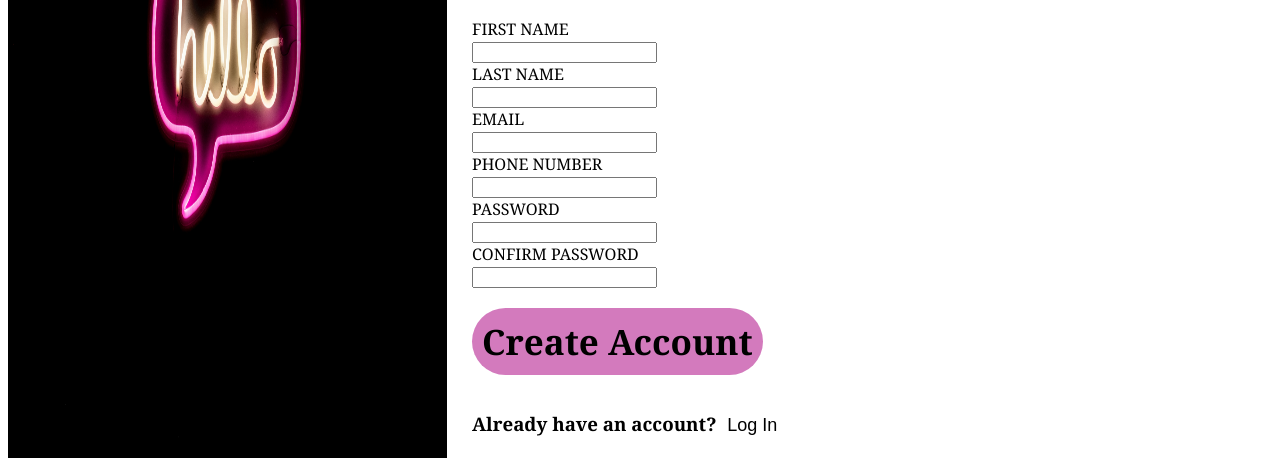
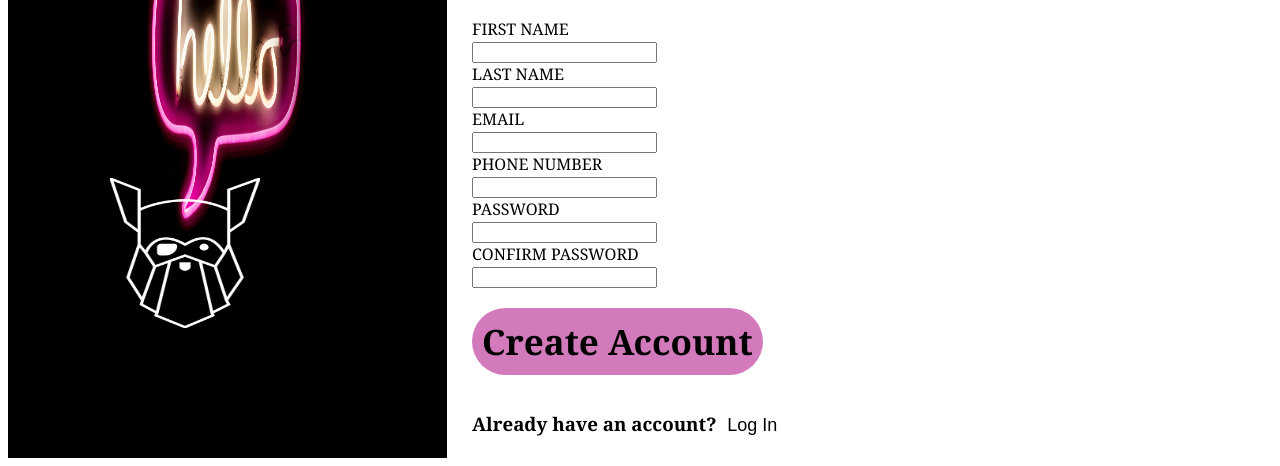
Before and after one commit to Peter-Stan/Sign-up-Form, a plain HTML site: page index.html in a window 1280 px wide. Shown: the part 350-816 px from the top of the page. Drawn offline with Linux system fonts and the light colour scheme.

Commit message:
Add files via upload

```diff
--- a/index.html
+++ b/index.html
@@ -10,7 +10,9 @@
 <body>
 <div class="image">
   <img src="Hello.jpg" alt="">
+  <img src ="odin-lined.png" alt="Odin"class="odin">
 </div>
+<form action="#" method="get">
 <div class = "form">
   <div class="header">
     <p>This is the sign up of the century! Give me your details before its too late!</p>
@@ -62,7 +64,7 @@
       <h3> Already have an account? <button type="button" class="login">Log In</button></h3>
   </div>
 
-
+</form>
 
 </body>
 </html>
--- a/style.css
+++ b/style.css
@@ -23,13 +23,26 @@ p {
     width:1000px;
     height: 100vh;
     padding-right: 25px;;
+    position: relative;
 
 
 }
 img {
     width:100%;
     height: 100%;
+
 }
+
+.odin{
+
+    position: absolute;
+    width:150px;
+    height: 150px;
+    top: 65%;
+    left: 22%;
+}
+
+
 
 .input-boxs{
   grid-template-columns: 1fr 2fr 1fr;
```
Also changed, not shown: odin-lined.png (added).
